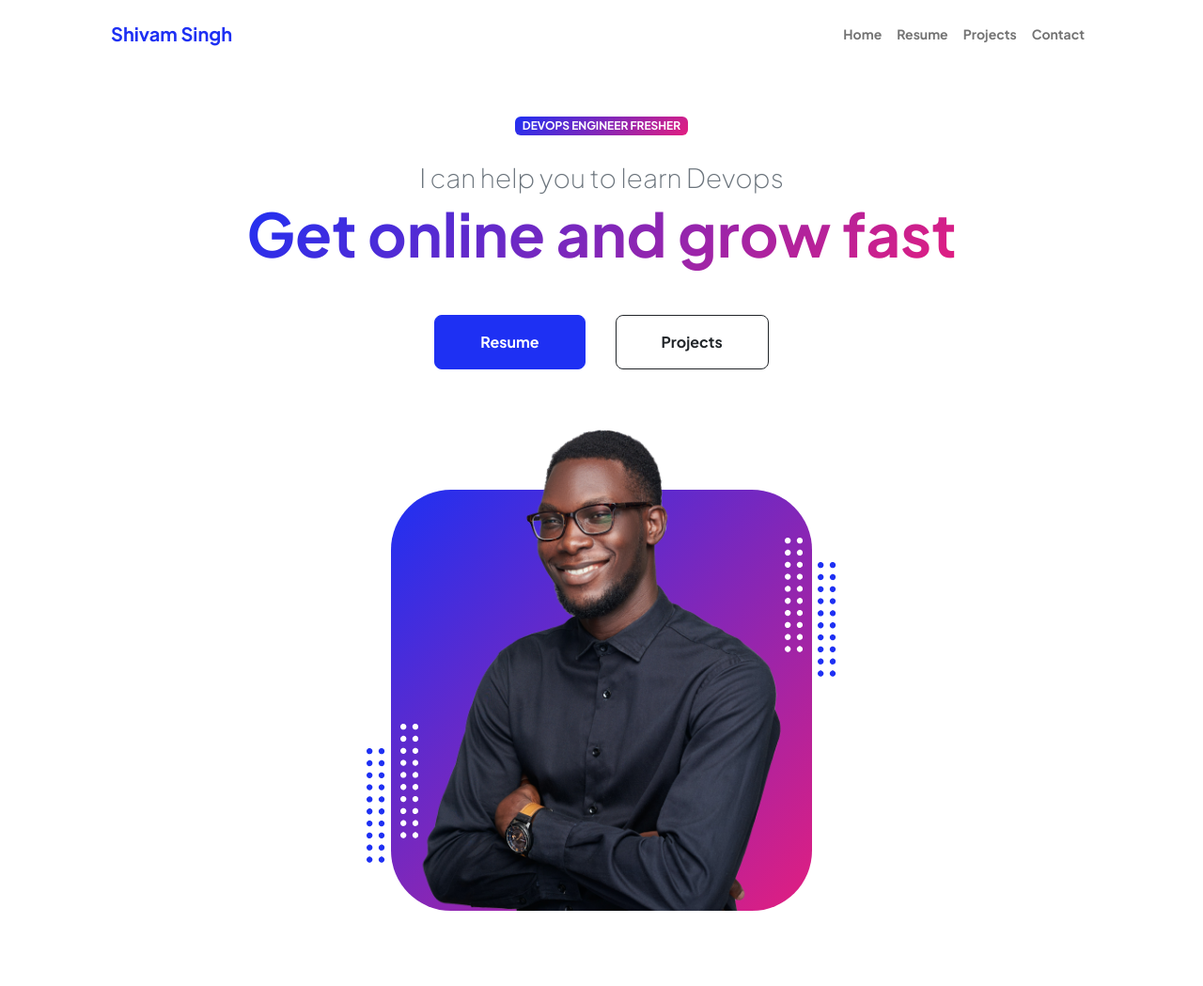
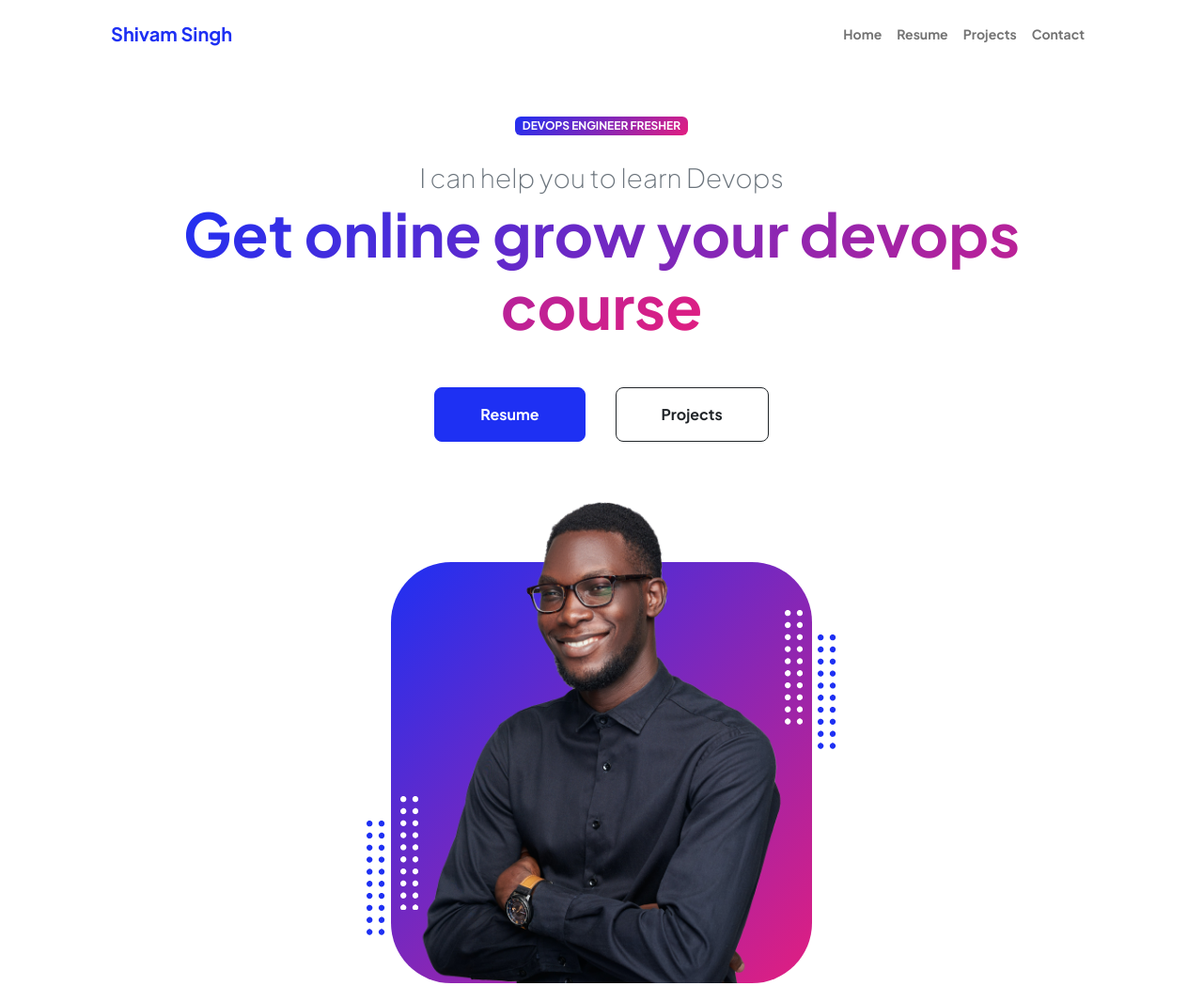
Before and after one commit to shivamsingh1265/Portfolio-Website, a plain HTML site: page index.html in a window 1280 px wide. Shown: the top 1049 px of the page at 94% size. Drawn offline with nearby package versions, Linux system fonts and the light colour scheme.

Commit message:
change by index.html by shivam

```diff
--- a/index.html
+++ b/index.html
@@ -43,7 +43,7 @@
                             <div class="text-center text-xxl-start">
                                 <div class="badge bg-gradient-primary-to-secondary text-white mb-4"><div class="text-uppercase">DevOps Engineer Fresher</div></div>
                                 <div class="fs-3 fw-light text-muted">I can help you to learn Devops</div>
-                                <h1 class="display-3 fw-bolder mb-5"><span class="text-gradient d-inline">Get online and grow fast</span></h1>
+                                <h1 class="display-3 fw-bolder mb-5"><span class="text-gradient d-inline">Get online grow your devops course</span></h1>
                                 <div class="d-grid gap-3 d-sm-flex justify-content-sm-center justify-content-xxl-start mb-3">
                                     <a class="btn btn-primary btn-lg px-5 py-3 me-sm-3 fs-6 fw-bolder" href="resume.html">Resume</a>
                                     <a class="btn btn-outline-dark btn-lg px-5 py-3 fs-6 fw-bolder" href="projects.html">Projects</a>
```
